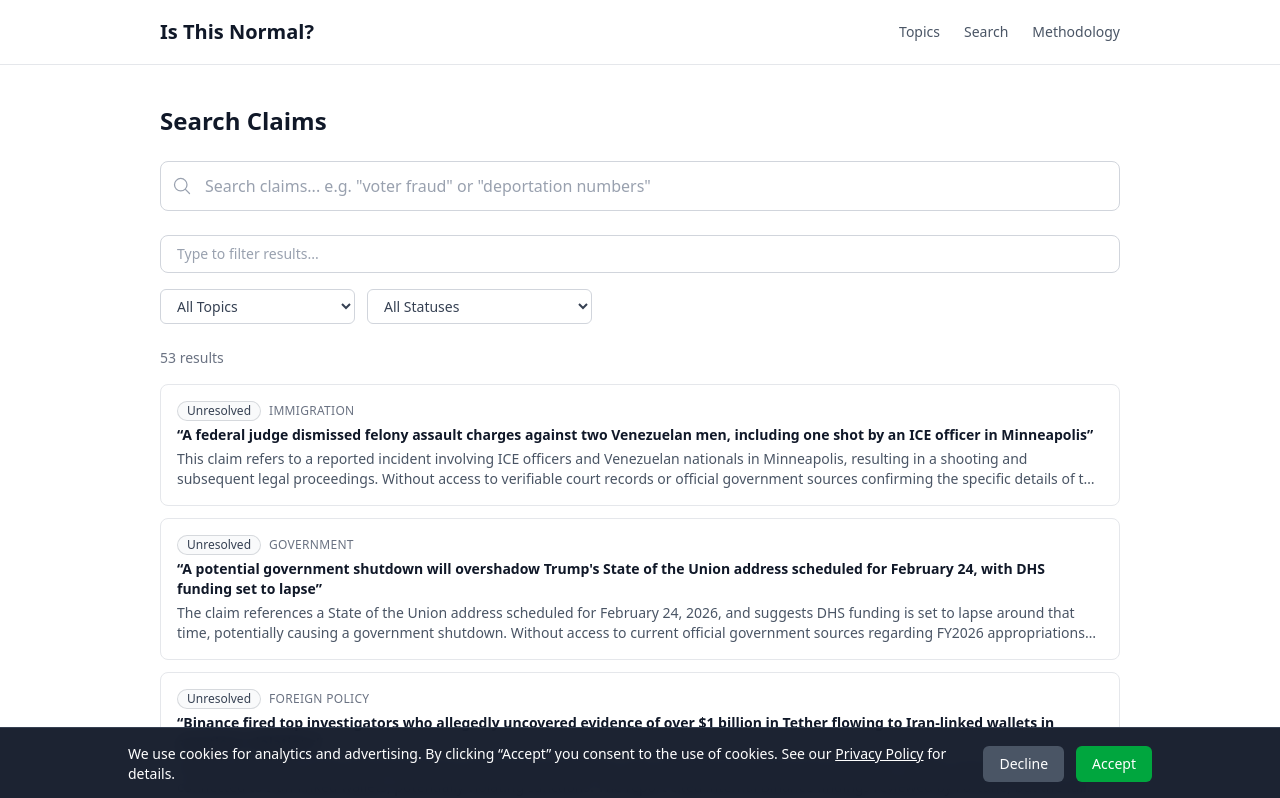
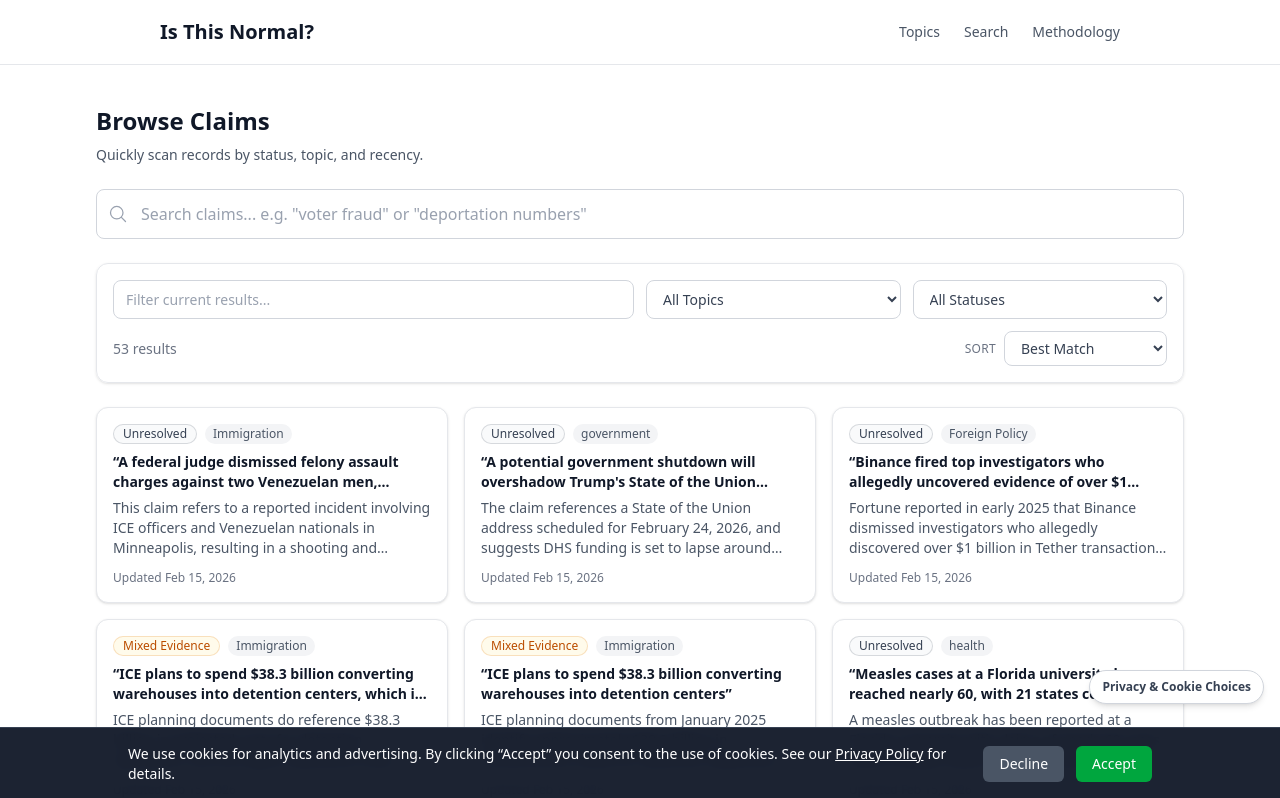
Before and after one commit to grifmang/it-it-normal, a Next.js app: page /search in a window 1280 px wide. Shown: the top 798 px of the page. Built offline with nearby package versions, Linux system fonts and the light colour scheme.

Commit message:
Redesign claim browsing UI for faster visual scanning

```diff
--- a/src/app/layout.tsx
+++ b/src/app/layout.tsx
@@ -5,6 +5,7 @@ import "./globals.css";
 import Header from "@/components/Header";
 import Footer from "@/components/Footer";
 import CookieConsent from "@/components/CookieConsent";
+import PrivacyCta from "@/components/PrivacyCta";
 
 const geistSans = Geist({
   variable: "--font-geist-sans",
@@ -67,6 +68,7 @@ export default function RootLayout({
         <Header />
         <main className="min-h-screen">{children}</main>
         <Footer />
+        <PrivacyCta />
         <CookieConsent />
         <Script
           async
--- a/src/app/search/SearchPageClient.tsx
+++ b/src/app/search/SearchPageClient.tsx
@@ -17,6 +17,19 @@ interface ClaimData {
   updated: string;
 }
 
+type SortMode = "relevance" | "updated_desc" | "updated_asc";
+
+function formatDate(dateString: string): string {
+  const date = new Date(dateString);
+  if (Number.isNaN(date.getTime())) return "Date pending";
+
+  return date.toLocaleDateString("en-US", {
+    year: "numeric",
+    month: "short",
+    day: "numeric",
+  });
+}
+
 export default function SearchPageClient({
   claims,
 }: {
@@ -27,12 +40,13 @@ export default function SearchPageClient({
   const [query, setQuery] = useState(initialQuery);
   const [topicFilter, setTopicFilter] = useState("");
   const [statusFilter, setStatusFilter] = useState("");
+  const [sortMode, setSortMode] = useState<SortMode>("relevance");
 
   const fuse = useMemo(
     () =>
       new Fuse(claims, {
         keys: ["title", "summary", "topic"],
-        threshold: 0.4,
+        threshold: 0.35,
         includeScore: true,
       }),
     [claims]
@@ -53,37 +67,52 @@ export default function SearchPageClient({
       filtered = filtered.filter((c) => c.status === statusFilter);
     }
 
+    if (sortMode === "updated_desc") {
+      filtered = [...filtered].sort(
+        (a, b) => new Date(b.updated).getTime() - new Date(a.updated).getTime()
+      );
+    }
+
+    if (sortMode === "updated_asc") {
+      filtered = [...filtered].sort(
+        (a, b) => new Date(a.updated).getTime() - new Date(b.updated).getTime()
+      );
+    }
+
     return filtered;
-  }, [query, topicFilter, statusFilter, claims, fuse]);
+  }, [query, topicFilter, statusFilter, sortMode, claims, fuse]);
 
   const topics = useMemo(() => {
     const set = new Set(claims.map((c) => c.topic));
     return Array.from(set).sort();
   }, [claims]);
 
+  const hasActiveFilters = Boolean(query.trim() || topicFilter || statusFilter);
+
   return (
-    <div className="mx-auto max-w-5xl px-4 py-10 sm:px-6 lg:px-8">
-      <h1 className="mb-6 text-2xl font-bold text-gray-900">Search Claims</h1>
+    <div className="mx-auto max-w-6xl px-4 py-10 sm:px-6 lg:px-8">
+      <h1 className="mb-2 text-2xl font-bold text-gray-900">Browse Claims</h1>
+      <p className="mb-6 text-sm text-gray-600">
+        Quickly scan records by status, topic, and recency.
+      </p>
 
-      {/* Search */}
       <div className="mb-6">
         <SearchBar defaultValue={query} large />
       </div>
 
-      {/* Inline filter for client-side */}
-      <div className="mb-6">
+      <section className="sticky top-16 z-20 mb-6 rounded-xl border border-gray-200 bg-white/95 p-4 shadow-sm backdrop-blur">
+        <div className="mb-3 grid gap-3 md:grid-cols-4">
           <input
             type="text"
             value={query}
             onChange={(e) => setQuery(e.target.value)}
-          placeholder="Type to filter results..."
-          className="mb-4 block w-full rounded-lg border border-gray-300 bg-white px-4 py-2 text-sm text-gray-900 placeholder-gray-400 focus:border-blue-800 focus:ring-1 focus:ring-blue-800"
+            placeholder="Filter current results..."
+            className="md:col-span-2 rounded-lg border border-gray-300 bg-white px-3 py-2 text-sm text-gray-900 placeholder-gray-400 focus:border-blue-800 focus:ring-1 focus:ring-blue-800"
           />
-        <div className="flex flex-wrap gap-3">
           <select
             value={topicFilter}
             onChange={(e) => setTopicFilter(e.target.value)}
-            className="rounded-md border border-gray-300 bg-white px-3 py-1.5 text-sm text-gray-700"
+            className="rounded-lg border border-gray-300 bg-white px-3 py-2 text-sm text-gray-700"
           >
             <option value="">All Topics</option>
             {topics.map((t) => (
@@ -95,7 +124,7 @@ export default function SearchPageClient({
           <select
             value={statusFilter}
             onChange={(e) => setStatusFilter(e.target.value)}
-            className="rounded-md border border-gray-300 bg-white px-3 py-1.5 text-sm text-gray-700"
+            className="rounded-lg border border-gray-300 bg-white px-3 py-2 text-sm text-gray-700"
           >
             <option value="">All Statuses</option>
             {Object.entries(STATUS_LABELS).map(([key, label]) => (
@@ -105,41 +134,73 @@ export default function SearchPageClient({
             ))}
           </select>
         </div>
-      </div>
 
-      {/* Results */}
-      <p className="mb-4 text-sm text-gray-500">
+        <div className="flex flex-wrap items-center justify-between gap-3">
+          <p className="text-sm text-gray-500">
             {results.length} {results.length === 1 ? "result" : "results"}
           </p>
-      <div className="space-y-3">
+
+          <div className="flex items-center gap-2">
+            <label className="text-xs font-medium uppercase tracking-wide text-gray-500">
+              Sort
+            </label>
+            <select
+              value={sortMode}
+              onChange={(e) => setSortMode(e.target.value as SortMode)}
+              className="rounded-lg border border-gray-300 bg-white px-3 py-1.5 text-sm text-gray-700"
+            >
+              <option value="relevance">Best Match</option>
+              <option value="updated_desc">Recently Updated</option>
+              <option value="updated_asc">Oldest Updated</option>
+            </select>
+            {hasActiveFilters && (
+              <button
+                onClick={() => {
+                  setQuery("");
+                  setTopicFilter("");
+                  setStatusFilter("");
+                  setSortMode("relevance");
+                }}
+                className="rounded-lg border border-gray-300 px-3 py-1.5 text-sm text-gray-700 hover:bg-gray-50"
+              >
+                Clear
+              </button>
+            )}
+          </div>
+        </div>
+      </section>
+
+      {results.length === 0 ? (
+        <p className="rounded-lg border border-gray-200 bg-gray-50 py-10 text-center text-sm text-gray-500">
+          No claims match your current filters.
+        </p>
+      ) : (
+        <div className="grid gap-4 sm:grid-cols-2 lg:grid-cols-3">
           {results.map((claim) => (
             <Link
               key={claim.slug}
               href={`/claims/${claim.slug}`}
-            className="block rounded-lg border border-gray-200 bg-white p-4 transition-shadow hover:shadow-md"
+              className="group rounded-xl border border-gray-200 bg-white p-4 shadow-sm transition-all hover:-translate-y-0.5 hover:shadow-md"
             >
-            <div className="mb-1 flex flex-wrap items-center gap-2">
+              <div className="mb-2 flex flex-wrap items-center gap-2">
                 <StatusBadge status={claim.status} />
-              <span className="text-xs font-medium text-gray-500 uppercase tracking-wide">
+                <span className="rounded-full bg-gray-100 px-2 py-0.5 text-xs font-medium text-gray-600">
                   {TOPICS[claim.topic] || claim.topic}
                 </span>
               </div>
-            <h3 className="text-sm font-semibold text-gray-900">
+              <h3 className="line-clamp-2 text-sm font-semibold text-gray-900 group-hover:text-blue-800">
                 &ldquo;{claim.title}&rdquo;
               </h3>
-            <p className="mt-1 text-sm text-gray-600 line-clamp-2">
+              <p className="mt-1.5 line-clamp-3 text-sm text-gray-600">
                 {claim.summary}
+              </p>
+              <p className="mt-3 text-xs text-gray-500">
+                Updated {formatDate(claim.updated)}
               </p>
             </Link>
           ))}
-
-        {results.length === 0 && (
-          <p className="py-8 text-center text-sm text-gray-500">
-            No claims match your search. Try different keywords or clear
-            filters.
-          </p>
+        </div>
       )}
-      </div>
     </div>
   );
 }
--- a/src/components/ClaimCard.tsx
+++ b/src/components/ClaimCard.tsx
@@ -2,35 +2,47 @@ import Link from "next/link";
 import { Claim, TOPICS } from "@/lib/types";
 import StatusBadge from "./StatusBadge";
 
+function formatDate(dateString: string): string {
+  const date = new Date(dateString);
+  if (Number.isNaN(date.getTime())) return "Date pending";
+
+  return date.toLocaleDateString("en-US", {
+    year: "numeric",
+    month: "short",
+    day: "numeric",
+  });
+}
+
 export default function ClaimCard({ claim }: { claim: Claim }) {
   return (
-    <article className="rounded-lg border border-gray-200 bg-white p-5 transition-shadow hover:shadow-md">
-      <div className="flex items-start justify-between gap-3">
-        <div className="min-w-0 flex-1">
-          <div className="mb-2 flex flex-wrap items-center gap-2">
+    <article className="group rounded-xl border border-gray-200 bg-white p-5 shadow-sm transition-all hover:-translate-y-0.5 hover:shadow-md">
+      <div className="mb-3 flex flex-wrap items-center gap-2">
         <StatusBadge status={claim.status} />
         {claim.sourcesVerified === false && (
           <span className="inline-flex items-center rounded-full bg-amber-50 px-2 py-0.5 text-xs font-medium text-amber-700 ring-1 ring-inset ring-amber-600/20">
             Unverified Sources
           </span>
         )}
-            <span className="text-xs font-medium text-gray-500 uppercase tracking-wide">
-              {TOPICS[claim.topic] || claim.topic}
-            </span>
       </div>
-          <Link href={`/claims/${claim.slug}`} className="group">
-            <h3 className="text-base font-semibold text-gray-900 group-hover:text-blue-800">
+
+      <Link href={`/claims/${claim.slug}`} className="block">
+        <h3 className="line-clamp-2 text-base font-semibold text-gray-900 transition-colors group-hover:text-blue-800">
           &ldquo;{claim.title}&rdquo;
         </h3>
       </Link>
-          <p className="mt-2 text-sm text-gray-600 line-clamp-2">
+
+      <p className="mt-2 line-clamp-3 text-sm leading-relaxed text-gray-600">
         {claim.summary}
       </p>
+
+      <div className="mt-4 flex items-center justify-between gap-3 border-t border-gray-100 pt-3">
+        <span className="inline-flex items-center rounded-full bg-gray-100 px-2.5 py-1 text-xs font-medium text-gray-700">
+          {TOPICS[claim.topic] || claim.topic}
+        </span>
+        <div className="text-right text-xs text-gray-500">
+          <p>{claim.sources.length} sources</p>
+          <p>Updated {formatDate(claim.updated)}</p>
         </div>
-      </div>
-      <div className="mt-3 flex items-center gap-4 text-xs text-gray-400">
-        <span>{claim.sources.length} sources</span>
-        <span>Updated {new Date(claim.updated).toLocaleDateString()}</span>
       </div>
     </article>
   );
--- /dev/null
+++ b/src/components/PrivacyCta.tsx
@@ -0,0 +1,40 @@
+"use client";
+
+import Link from "next/link";
+import { useSyncExternalStore } from "react";
+
+const CONSENT_KEY = "cookie-consent";
+
+function subscribeToConsent(callback: () => void) {
+  window.addEventListener("cookie-consent-changed", callback);
+  return () => window.removeEventListener("cookie-consent-changed", callback);
+}
+
+function getConsentSnapshot() {
+  return localStorage.getItem(CONSENT_KEY);
+}
+
+function getServerSnapshot() {
+  return null;
+}
+
+export default function PrivacyCta() {
+  const consentState = useSyncExternalStore(
+    subscribeToConsent,
+    getConsentSnapshot,
+    getServerSnapshot
+  );
+
+  const bottomOffsetClass = consentState === null ? "bottom-24" : "bottom-4";
+
+  return (
+    <div className={`fixed right-4 ${bottomOffsetClass} z-40`}>
+      <Link
+        href="/privacy"
+        className="inline-flex items-center rounded-full border border-gray-300 bg-white px-3 py-2 text-xs font-semibold text-gray-700 shadow-md transition hover:bg-gray-50"
+      >
+        Privacy &amp; Cookie Choices
+      </Link>
+    </div>
+  );
+}
--- a/src/lib/claims.ts
+++ b/src/lib/claims.ts
@@ -22,11 +22,13 @@ export async function getClaimBySlug(slug: string): Promise<Claim> {
   const fileContents = fs.readFileSync(fullPath, "utf8");
   const { data, content } = matter(fileContents);
 
+  const normalizedContent = content.replace(/\\n/g, "\n");
+
   const processedContent = await remark()
     .use(remarkRehype)
     .use(rehypeSanitize)
     .use(rehypeStringify)
-    .process(content);
+    .process(normalizedContent);
   const contentHtml = processedContent.toString();
 
   const frontmatter = data as ClaimFrontmatter;
--- a/src/lib/types.ts
+++ b/src/lib/types.ts
@@ -35,6 +35,7 @@ export interface ClaimFrontmatter {
   whatThisMeans: string[];
   relatedSlugs?: string[];
   sourcesVerified?: boolean;
+  showDetailedNotes?: boolean;
 }
 
 export interface Claim extends ClaimFrontmatter {
```
Also changed, not shown: content/claims/trump-credits-immigration-enforcement-for-a-25-30-crime-drop-in-minneapolis.md (+4 -5 lines), src/app/claims/[slug]/page.tsx (+17 -9 lines), src/components/Timeline.tsx (+26 -8 lines). Lines whose indentation alone changed are shown as unchanged.
